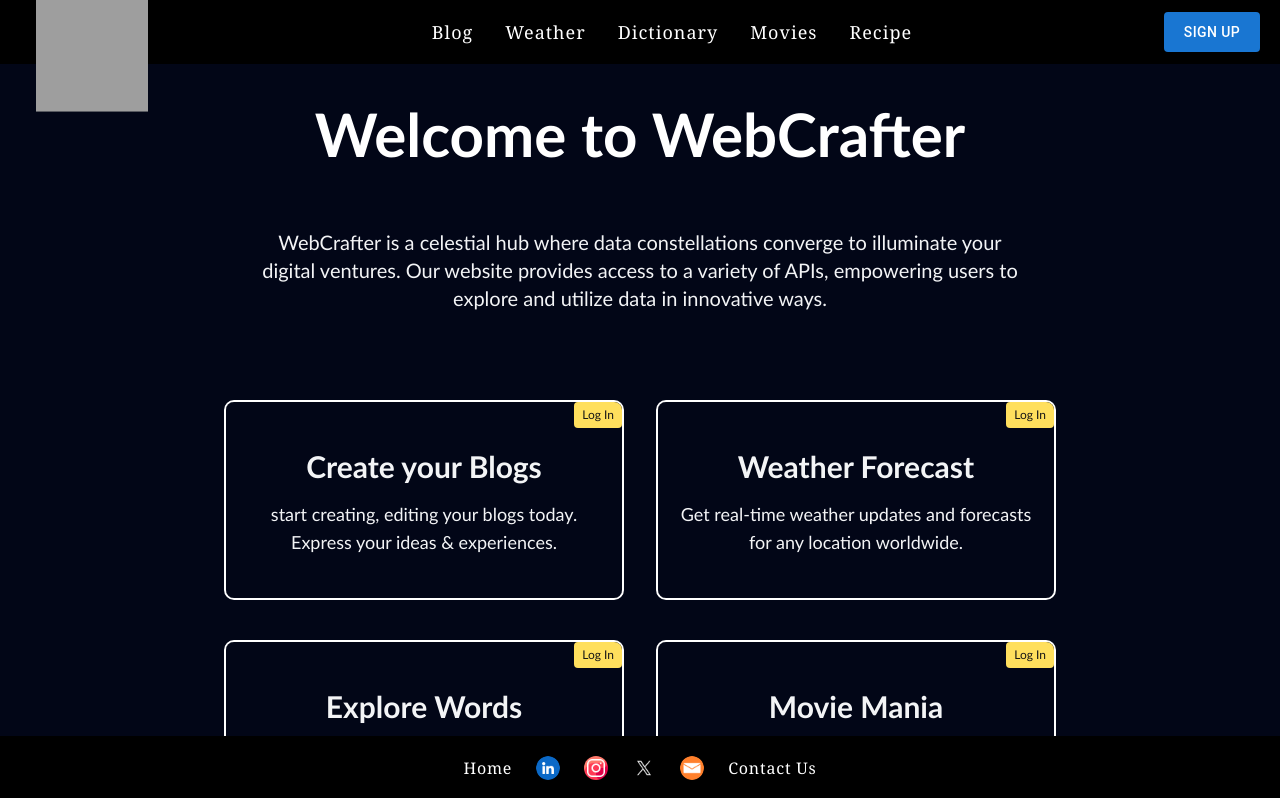
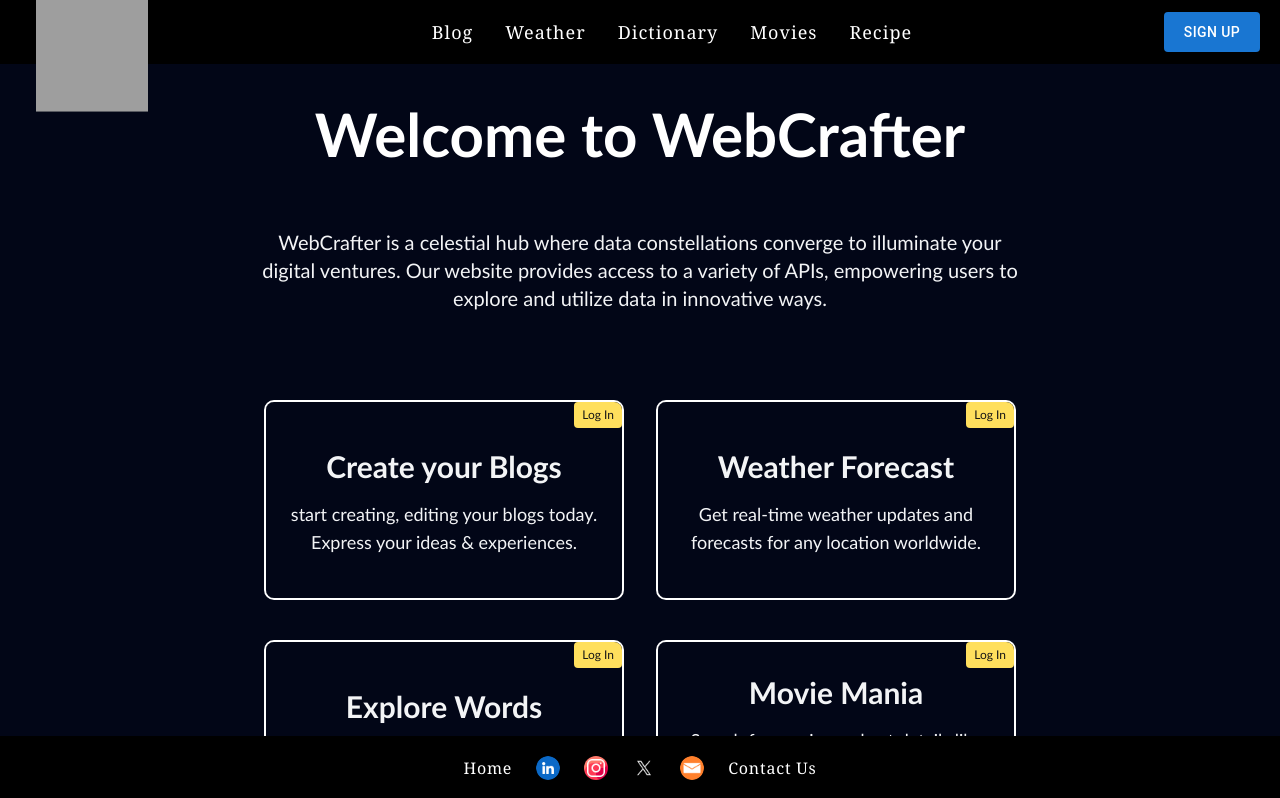
Before and after one commit to Vikash-Bachhety/WebCrafter, a React (Vite) app in the folder frontend/: page /Home in a window 1280 px wide. Shown: the top 798 px of the page. Built offline with nearby package versions, Linux system fonts and the light colour scheme; grey boxes are pictures that could not be loaded.

Commit message:
Update Components.css

```diff
--- a/frontend/src/Components/Components.css
+++ b/frontend/src/Components/Components.css
@@ -19,7 +19,7 @@
     border: 2px solid #ffffff;
     /* width: 100%; */
     height: 200px;
-    width: 400px;
+    width: 360px;
     border-radius: 10px;
     overflow: hidden;
   }
```
